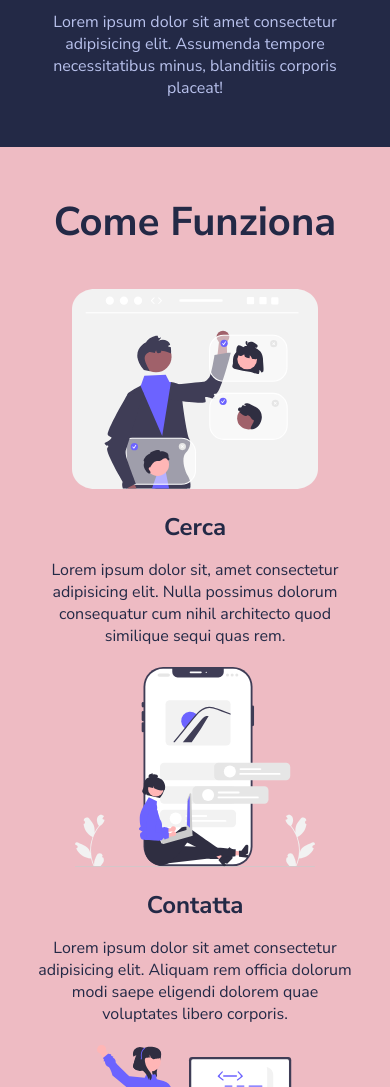
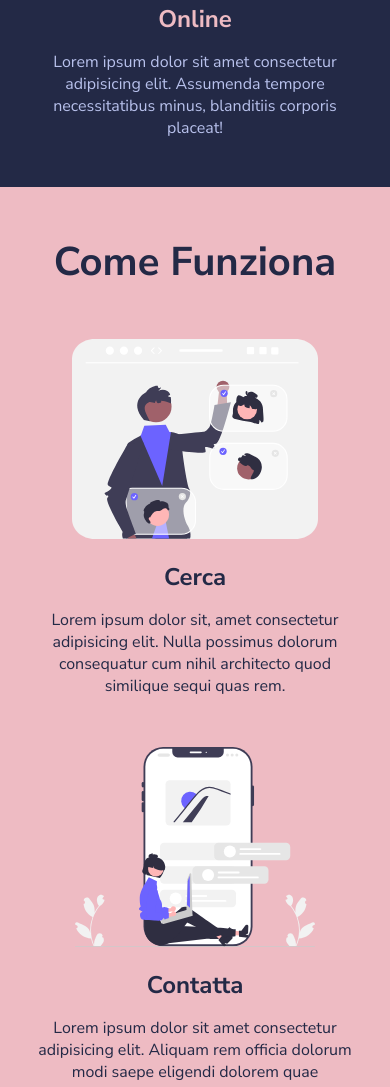
Before and after one commit to GianMarcoPimentel/html-css-resp-wannabe, a plain HTML site: page EX2-repsonsive-wannabe-starter/index.html in a window 390 px wide. Shown: the part 913-2000 px from the top of the page. Drawn offline with Linux system fonts and the light colour scheme.

Commit message:
Alternativa di modifica per smartphone

```diff
--- a/EX2-repsonsive-wannabe-starter/css/style.css
+++ b/EX2-repsonsive-wannabe-starter/css/style.css
@@ -129,25 +129,49 @@ img {
  ************************************************/
 
  /* cambiamenti nella visualizzazione su uno schermo di larghezza massima 780px */
-@media screen and (max-width: 768px) {
+ @media screen and (max-width:1200px) {
     .container{
         width: 100%;
     }
 }
+/* @media screen and (max-width: 768px) {
+    .container{
+        width: 100%;
+    }
+}
+REGOLA INUTILE DA SCRIVERE PERCHE' SOVRASCRIVEREBBE QUELLO GIA' DETTO PRIMA
+*/
 @media screen and (max-width: 480px) {
-    .container .row{
+    /* .container .row{
         flex-direction: column;
         align-items: center;
-        gap: 20px;
+        gap: 40px;
         }
     .container .row .col {
         width: 100%;
+    } */
+    .container .row{
+        display: block;
+    }
+    .container .row .col{
+       /*  text-align: center; */
+        width: 100%;
+        margin-top: 50px;
     }
     h2{
         font-size: 2.5rem;
     }
+    .steps{
+        margin-bottom: 0px;
+    }
     .why-us{
         background-color: black;
         margin-bottom: 0px;
+        padding-top: 60px;
+    }
+    .why-us li{
+        margin-bottom: 0px;
+        margin-top: 40px;
+    }
     }
 }
```
